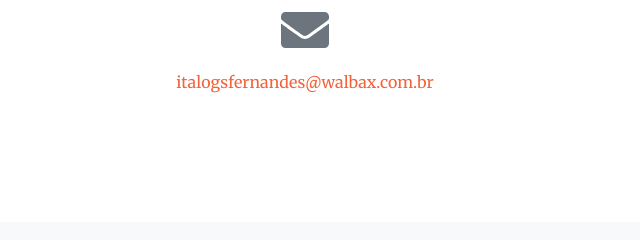
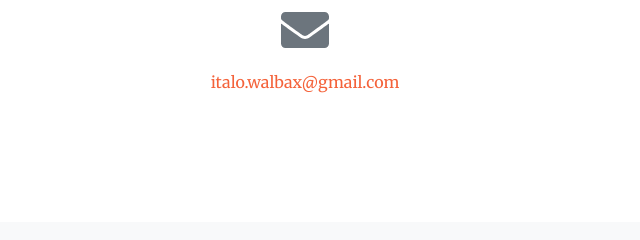
Before and after one commit to walbax/walbax.github.io, a plain HTML site: page index.html in a window 1280 px wide. Shown: the part 2688-2928 px from the top of the page, 525-1165 px from the left. Drawn offline with nearby package versions, Linux system fonts and the light colour scheme.

Commit message:
change email

```diff
--- a/index.html
+++ b/index.html
@@ -188,7 +188,7 @@
                     </div>
                     <div class="col-lg-4 mr-auto text-center">
                         <i class="fas fa-envelope fa-3x mb-3 text-muted"></i>
-                        <a class="d-block" href="mailto:italogsfernandes@walbax.com.br">italogsfernandes@walbax.com.br</a>
+                        <a class="d-block" href="mailto:italo.walbax@gmail.com">italo.walbax@gmail.com</a>
                     </div>
                 </div>
             </div>
```
